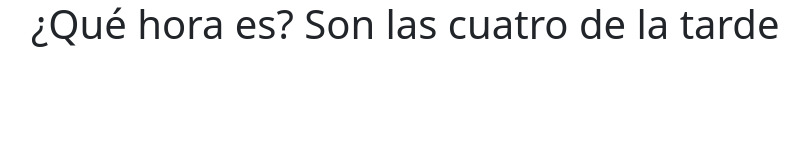
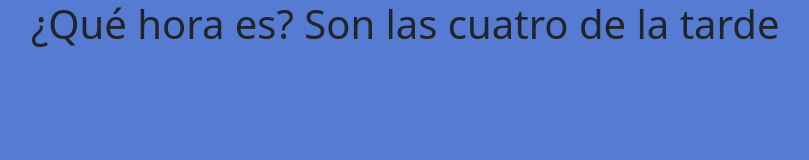
Before and after one commit to hiddenstar1000/youtube-video-suggester, a website: page timer/index.html in a window 1280 px wide. Shown: the whole page, without its empty margins (51-860 px from the left). Drawn offline with nearby package versions, Linux system fonts and the light colour scheme.

Commit message:
Add timer initial code

```diff
--- a/package.json
+++ b/package.json
@@ -15,6 +15,7 @@
     "build-css-ft": "minify fairy-tales/css/index.css > fairy-tales/css/index.min.css",
     "build-js-ft": "minify fairy-tales/js/index.js > fairy-tales/js/index.min.js",
     "build-js-tm": "minify timer/js/index.js > timer/js/index.min.js",
+    "build-css-tm": "minify timer/css/index.css > timer/css/index.min.css",
     "prepare": "husky"
   },
   "repository": {
--- /dev/null
+++ b/timer/css/index.css
@@ -0,0 +1,3 @@
+body {
+    background-color: #557cd2;
+  }
--- a/timer/index.html
+++ b/timer/index.html
@@ -9,13 +9,14 @@
       content="How to say the current time in Spanish? Learn how to tell it in Spanish with MyTuber!"
     />
     <meta property="og:image" content="../img/logo.png" />
+    <meta http-equiv="content-type" content="text/html;charset=utf-8" />
     <link
       href="https://cdn.jsdelivr.net/npm/bootstrap@5.3.2/dist/css/bootstrap.min.css"
       rel="stylesheet"
       integrity="sha384-T3c6CoIi6uLrA9TneNEoa7RxnatzjcDSCmG1MXxSR1GAsXEV/Dwwykc2MPK8M2HN"
       crossorigin="anonymous"
     />
-    <meta http-equiv="content-type" content="text/html;charset=utf-8" />
+    <link rel="stylesheet" href="css/index.min.css" />
     <script src="https://ajax.googleapis.com/ajax/libs/jquery/3.7.1/jquery.min.js"></script>
     <script
       src="https://cdn.jsdelivr.net/npm/bootstrap@5.3.2/dist/js/bootstrap.bundle.min.js"
```
Also changed, not shown: timer/css/index.min.css (added), 1 other file.
